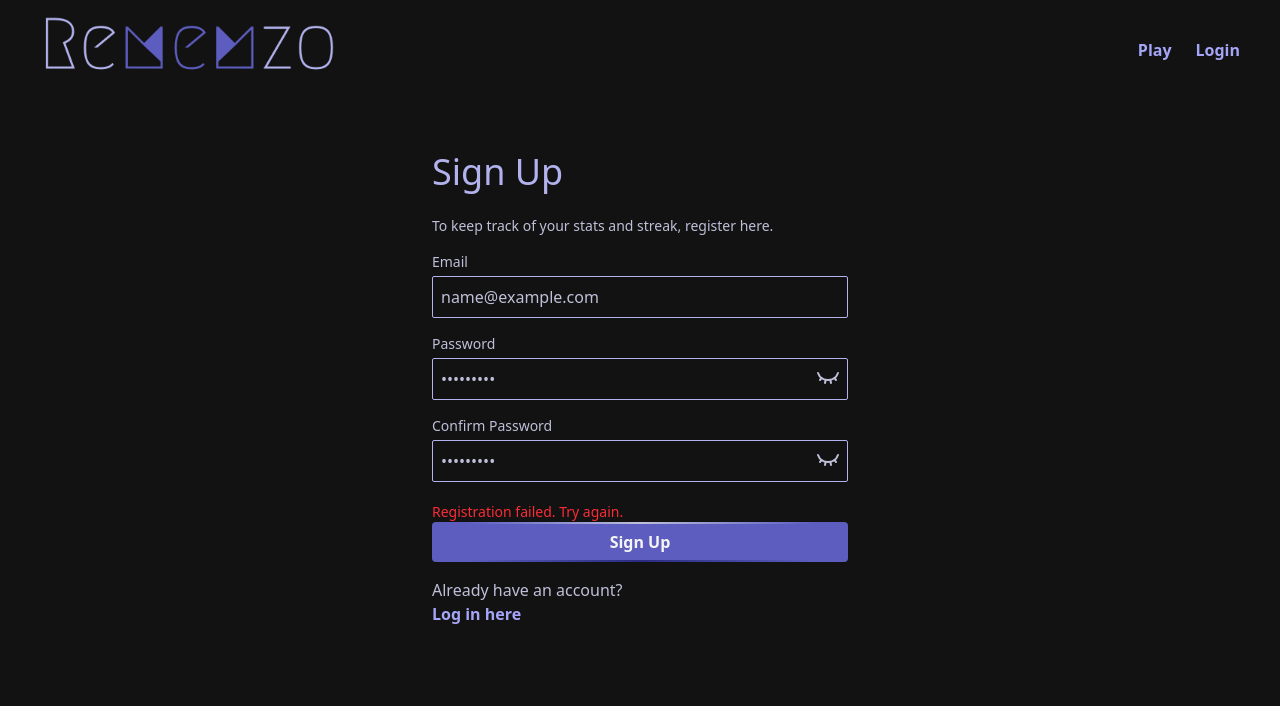
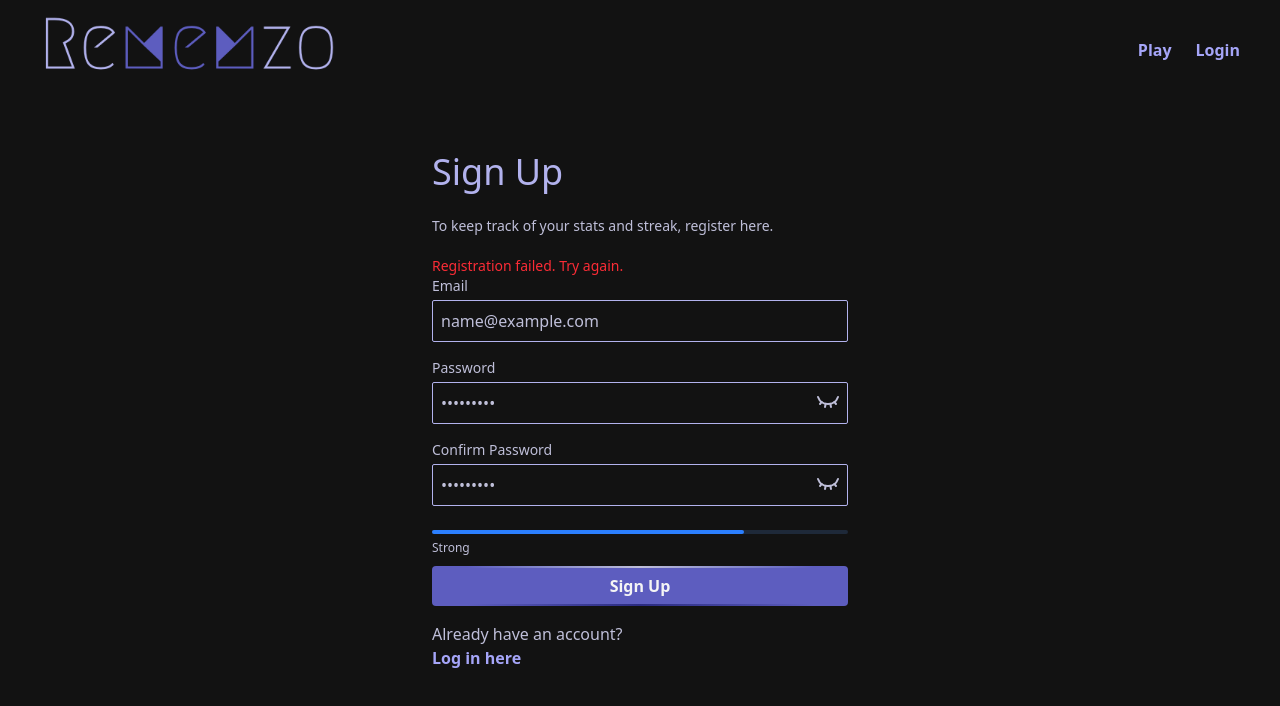
Before and after one commit to KarinaAllard/rememzo, a React (Vite) app in the folder frontend/: page /signup in a window 1280 px wide. Both pictures are taken after typing "name@example.com", "Sample123", "Sample123" into the empty fields and a click on the button "Sign Up". Shown: the top 706 px of the page. Built offline with nearby package versions, Linux system fonts and the light colour scheme; no server answers; a web font is replaced by a local one.

Commit message:
feat: add PasswordMeter component to show password strength in signup

```diff
--- /dev/null
+++ b/frontend/src/components/PasswordMeter.tsx
@@ -0,0 +1,56 @@
+type PasswordMeterProps = {
+    password: string;
+}
+
+export const PasswordMeter = ({ password }: PasswordMeterProps) => {
+    const getPasswordStrength = () => {
+        let score = 0;
+
+        if (password.length >= 6) score += 1;
+        if (/[A-Z]/.test(password)) score += 1;
+        if (/[0-9]/.test(password)) score += 1;
+        if (/[\W]/.test(password)) score += 1;
+        return score;
+    };
+
+    const score = getPasswordStrength();
+    const width = (score / 4) * 100;
+
+    let label = "";
+    let color = "";
+
+    switch (score) {
+        case 0:
+        case 1:
+            label = "Weak";
+            color = "bg-red-500";
+            break;
+        case 2:
+            label = "Medium";
+            color = "bg-yellow-400";
+            break;
+        case 3:
+            label = "Strong";
+            color = "bg-blue-500";
+            break;
+        case 4:
+            label = "Very Strong";
+            color = "bg-green-500";
+            break;
+        default:
+            label = "";
+            color = "";
+    }
+
+    return (
+        <div className="flex flex-col gap-1 mt-2 w-full">
+            <div className="h-1 w-full bg-gray-800 rounded">
+                <div
+                    className={`${color} h-1 rounded`}
+                    style={{ width: `${width}%` }}
+                />
+                <span className="text-xs font-medium text-(--text)">{label}</span>
+            </div>
+        </div>
+    )
+}
--- a/frontend/src/pages/Signup.tsx
+++ b/frontend/src/pages/Signup.tsx
@@ -4,6 +4,7 @@ import { Input } from "../components/Input"
 import { useState } from "react"
 import { register } from "../services/authService"
 import { LuEye, LuEyeClosed } from "../icons";
+import { PasswordMeter } from "../components/PasswordMeter"
 
 export const Signup = () => {
     const [email, setEmail] = useState("");
@@ -53,6 +54,7 @@ export const Signup = () => {
             <h1 className="text-4xl text-(--text-hover) mb-6">Sign Up</h1>
             <p className="text-sm">To keep track of your stats and streak, register here.</p>
             <form onSubmit={handleSubmit} className="flex flex-col mt-4 w-full">
+                {error && <p className="text-red-500 text-sm mt-1">{error}</p>}
                 <Input
                     label="Email"
                     type="email"
@@ -81,8 +83,10 @@ export const Signup = () => {
                     onIconClick={() => setShowPassword(!showPassword)}
                     className="w-full"
                 />
-                {error && <p className="text-red-500 text-sm mt-1">{error}</p>}
-                <Button type="submit" loading={loading}>Sign Up</Button>
+                <PasswordMeter password={password} />
+                <div className="mt-8 w-full">
+                    <Button type="submit" loading={loading} className="w-full">Sign Up</Button>
+                </div>
             </form>
             <div className="mt-4">
                 <p>Already have an account?</p>
```
